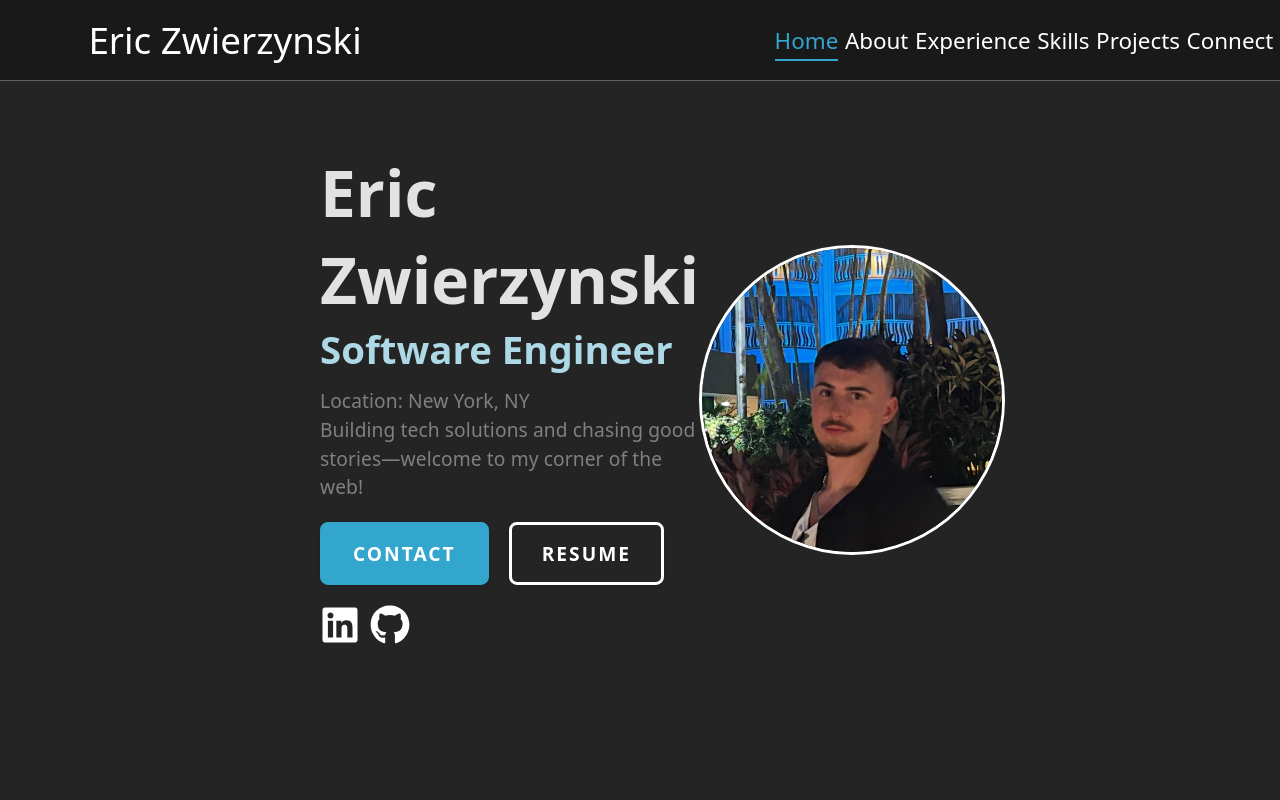
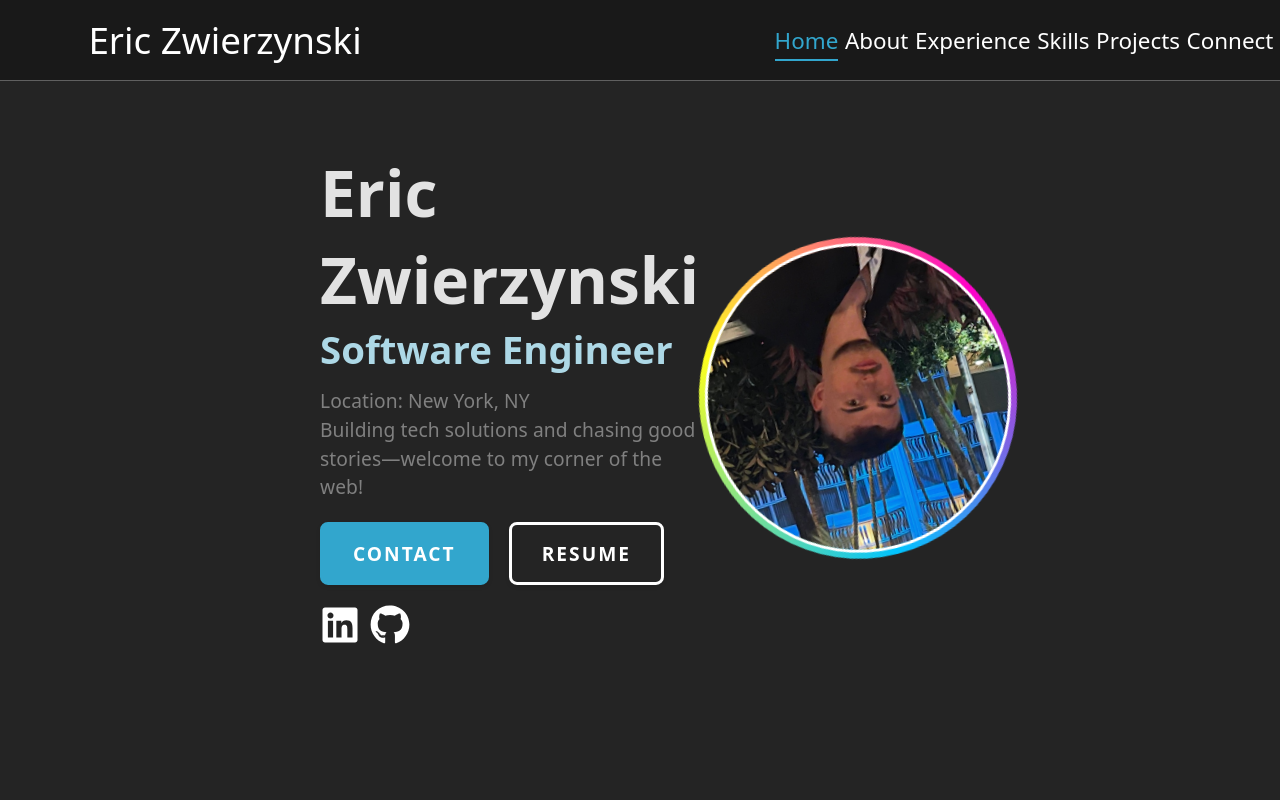
Before and after one commit to ericshark/Personal-Site, a React (Vite) app in the folder Personal Site/: page / in a window 1280 px wide. Shown: the top 800 px of the page. Built offline with nearby package versions, Linux system fonts and the light colour scheme.

Commit message:
new animations

```diff
--- a/Personal Site/src/App.css
+++ b/Personal Site/src/App.css
@@ -21,6 +21,28 @@ html {
   z-index: 1000;
 
 
+}
+
+.animated-border {
+  display: inline-block;
+  padding: 6px;
+  border-radius: 50%;
+  background: conic-gradient(
+    #00c3ff, #ffff1c, #ff00c8, #00c3ff
+  );
+  animation: spin 2s linear infinite;
+}
+
+@keyframes spin {
+  100% {
+    transform: rotate(360deg);
+  }
+}
+
+.profile-pic {
+  display: block;
+  border-radius: 50%;
+  background: #fff;
 }
 .NavBar h1{
   color: white;
--- a/Personal Site/src/ProfileCard.jsx
+++ b/Personal Site/src/ProfileCard.jsx
@@ -18,7 +18,9 @@ function ProfileCard(){
             <FaLinkedin size={40} /></a><a href="https://github.com/ericshark" target="_blank"><FaGithub size={40} /></a></div>
             </div>
             <div>
-                <img src="ProfilePic.jpg" alt="Profile Picture" className="profile-pic"/>
+                <div className="animated-border">
+                    <img src="ProfilePic.jpg" alt="Profile Picture" className="profile-pic"/>
+                </div>
             </div>
 
         </div>
```
